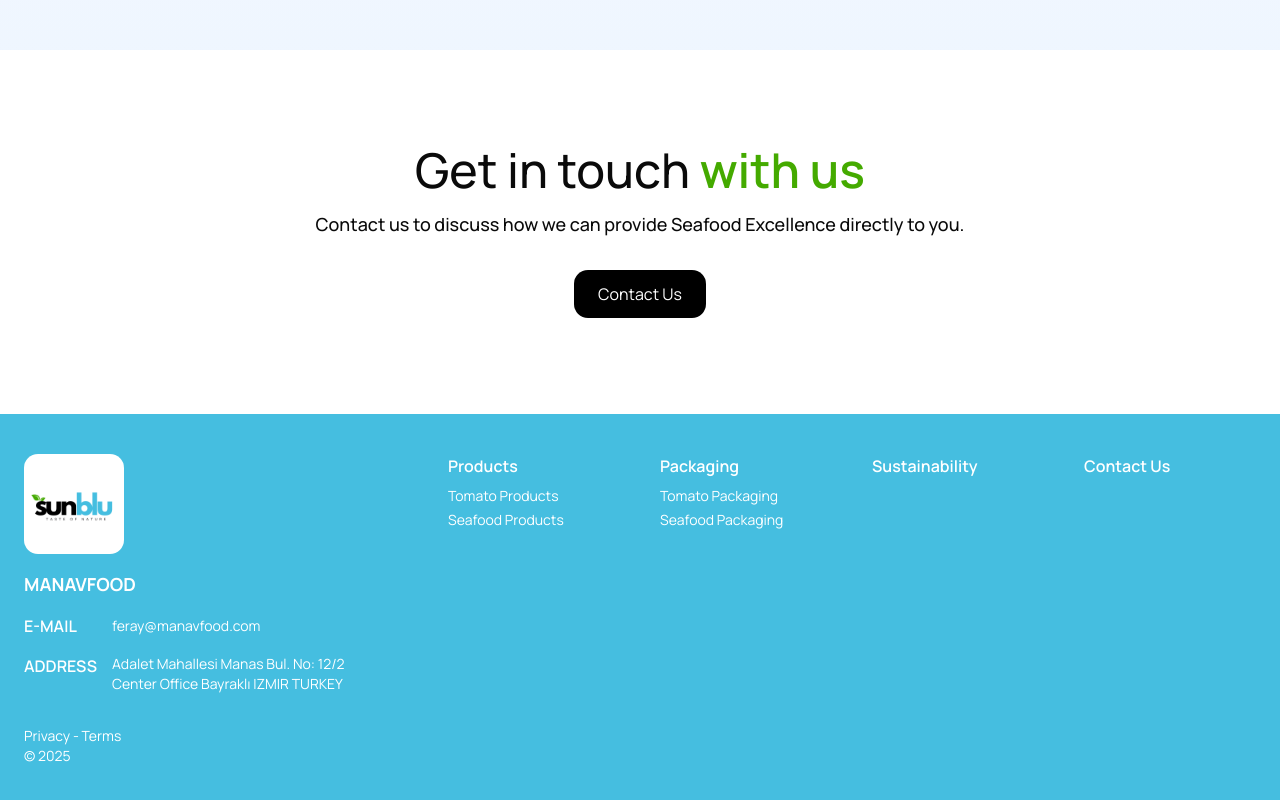
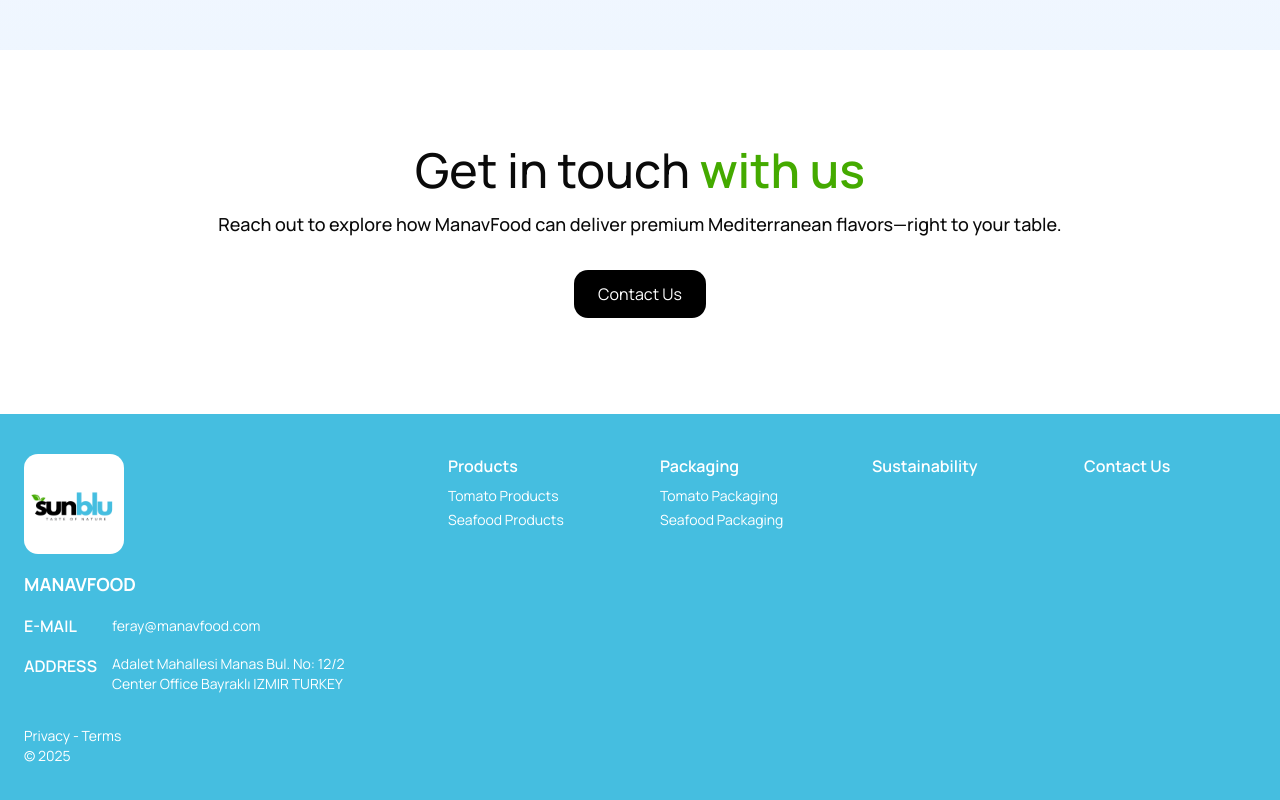
Before and after one commit to mfurkanyener/manavfood, a Next.js app: page /homepage in a window 1280 px wide. Shown: the part 2469-3269 px from the top of the page. Built offline with nearby package versions, Linux system fonts and the light colour scheme; a web font is replaced by a local one.

Commit message:
--Edited [-] Contact text update.

```diff
--- a/src/components/ContactBanner.js
+++ b/src/components/ContactBanner.js
@@ -12,7 +12,7 @@
                     Get in touch <span className="text-[rgb(var(--color-green))] font-semibold">with us</span>
                 </h2>
                 <p className="text-md md:text-lg font-medium mb-8">
-                    Contact us to discuss how we can provide Seafood Excellence directly to you.
+                    Reach out to explore how ManavFood can deliver premium Mediterranean flavors—right to your table.
                 </p>
 
                 <Link
--- a/src/pages/sustainability.js
+++ b/src/pages/sustainability.js
@@ -50,6 +50,9 @@
                     </div>
 
                 </section>
+                <section className="relative">
+
+                </section>
             </section>
         </div>
     );
```
